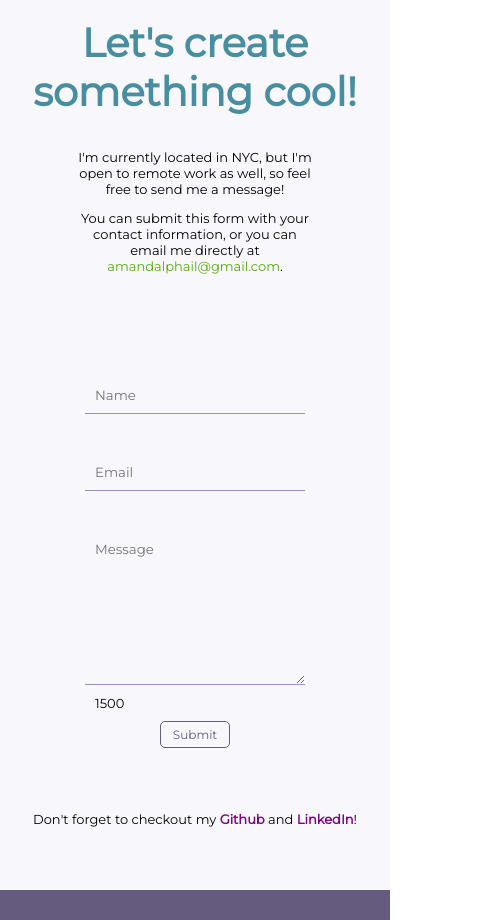
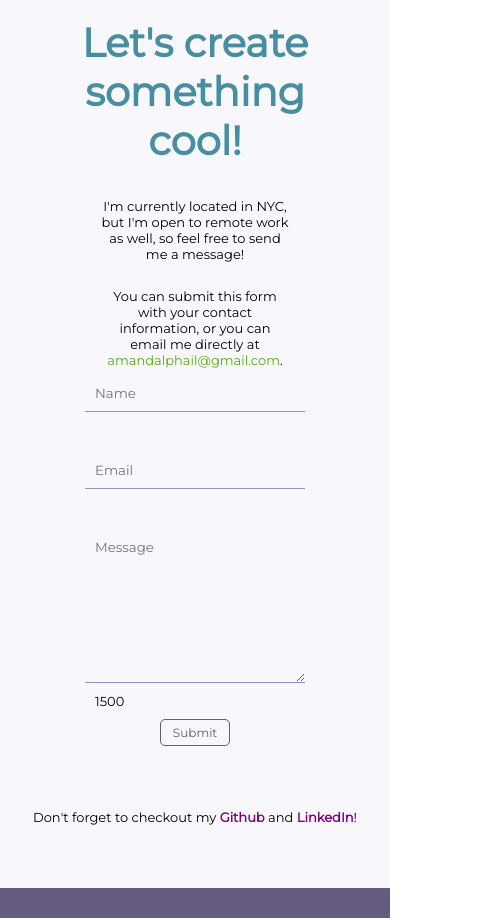
Before and after one commit to amandaphail/portfolio, a React (Create React App) app: page / in a window 390 px wide. Shown: the part 2920-3840 px from the top of the page, 495 px wide, since content can reach past the window. Built offline with nearby package versions, Linux system fonts and the light colour scheme; a web font is replaced by a local one.

Commit message:
fix mediaqueries and reformat contact screen

```diff
--- a/src/components/CSS/contact.css
+++ b/src/components/CSS/contact.css
@@ -26,6 +26,7 @@
 
 #contactform {
   /* width: 100vw; */
+  margin: 0 50px;
   height: 100%;
   display: flex;
   flex-direction: column;
@@ -41,8 +42,19 @@
   margin-bottom: 20px;
 }
 
+#contactcontent {
+  display: flex;
+  flex-direction: row;
+  align-items: center;
+  width: 80%;
+}
+
 #text {
-  width: 70%;
+  width: 350px;
+  height: 300px;
+  display: flex;
+  flex-direction: column;
+  /* justify-content: space-around; */
 }
 
 #email {
@@ -97,6 +109,7 @@ textarea {
 @media only screen and (max-width: 1100px) {
   #create {
     font-size: 40px;
+    width: 80%;
   }
 
   #text {
@@ -110,6 +123,18 @@ textarea {
 
   .message-chars-left {
     width: 300px;
+  }
+
+  #contactcontent {
+    /* height: 200px; */
+    display: flex;
+    flex-direction: column;
+    /* align-items: center; */
+    /* width: 80%; */
+  }
+
+  #text {
+    height: 100px;
   }
 }
 
--- a/src/components/Contact.jsx
+++ b/src/components/Contact.jsx
@@ -41,15 +41,13 @@ export default function Contact() {
 
   return (
     <div id="contact">
-      {/* <h1>Contact</h1> */}
-
       <h2 id="create">Let's create something cool!</h2>
+      <div id="contactcontent">
 
       <div id="text">
         <p>I'm currently located in NYC, but I'm open to remote work as well, so feel free to send me a message!  </p>
         <p>You can submit this form with your contact information, or you can email me directly at <span id="email">amandalphail@gmail.com</span>.  </p>
       </div>
-
       <div id="formcontainer">
         <form id="contactform" onSubmit={handleSubmit(onSubmit)}>
           <input type='hidden' name='contact_number' value={contactNumber} />
@@ -82,6 +80,7 @@ export default function Contact() {
           <input id="submit" type="submit" />
         </form>
       </div>
+            </div>
       <p>Don't forget to checkout my <a href="https://github.com/amandaphail" target="_blank" rel="noopener noreferrer">Github</a> and <a href="https://www.linkedin.com/in/amandaphail/" target="_blank" rel="noopener noreferrer">LinkedIn</a>!</p>
     </div>
   )
--- a/src/screens/CSS/aboutme.css
+++ b/src/screens/CSS/aboutme.css
@@ -83,6 +83,10 @@
   #left {
     width: 100%;
   }
+
+  #points {
+    width: 400px;
+  }
 }
 
 @media only screen and (max-width: 550px) {
```
